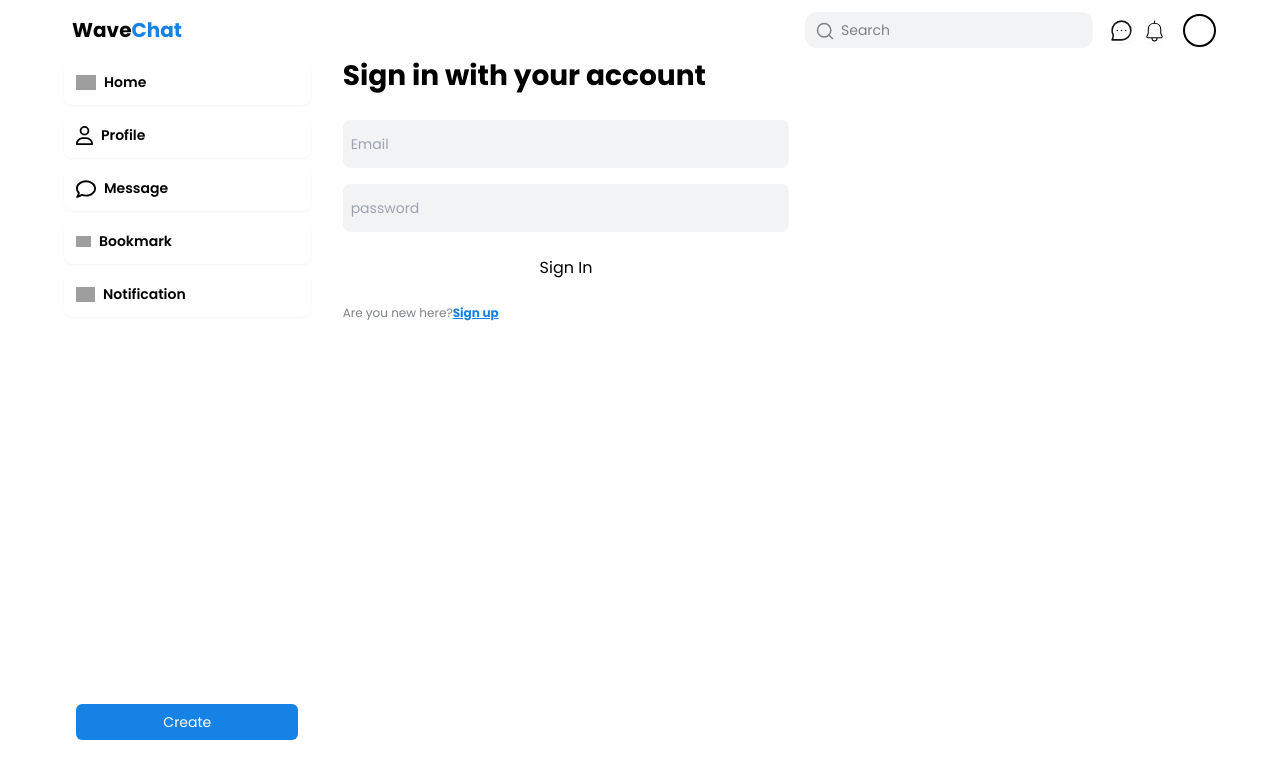
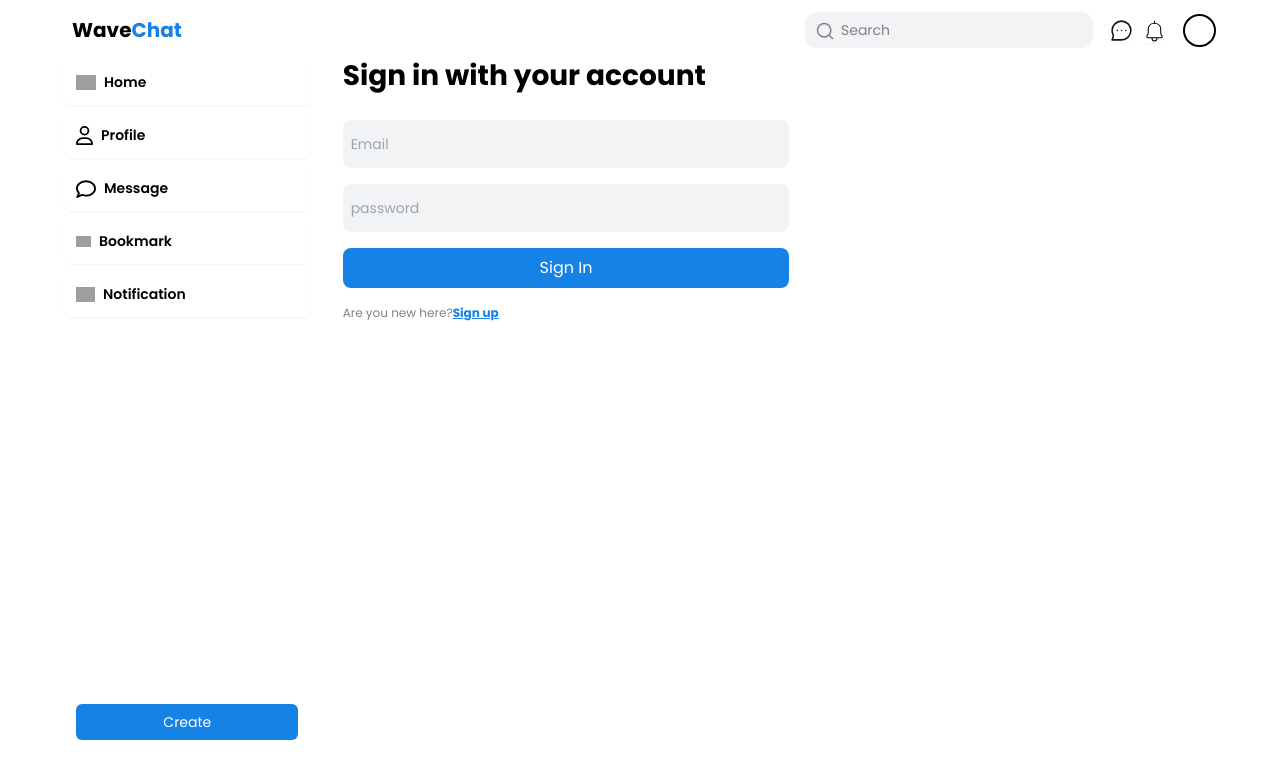
Before and after one commit to ornob90/Social-Media-Website, a Next.js app: page /login in a window 1280 px wide. Shown: the top 778 px of the page. Built offline with nearby package versions, Linux system fonts and the light colour scheme; no server answers; grey boxes are pictures that could not be loaded.

Commit message:
Setup credentials provider to get login form data using hook form

```diff
--- a/src/app/api/auth/[...nextauth]/options.ts
+++ b/src/app/api/auth/[...nextauth]/options.ts
@@ -9,10 +9,12 @@ export const options = {
         password: {},
         displayName: {},
         userName: {},
+        forSigned: {},
       },
       async authorize(credentials, req) {
-        const { userName, displayName, email, password } = credentials || {};
-        console.log({ userName, displayName, email, password });
+        const { userName, displayName, email, password, forSigned } =
+          credentials || {};
+        console.log({ userName, displayName, email, password, forSigned });
         return null;
       },
     }),
--- a/src/app/createPost/page.tsx
+++ b/src/app/createPost/page.tsx
@@ -6,11 +6,11 @@ import { SearchParams } from "@/types/global.types";
 const CreatePost = ({ searchParams }: { searchParams: SearchParams }) => {
   const postAvailable = searchParams["post-available"] || "people";
   return (
-    <section className="w-full ">
+    <section className="w-full no-scrollbar">
       <Header header="Create a Post" />
       {/* Post Availability  */}
       <div className="overflow-auto no-scrollbar">
-        <div className="flex gap-4 min-w-[490px] overflow-scroll no-scrollbar">
+        <div className="flex gap-4 min-w-[490px] overflow-scroll ">
           <PostAvailable
             src="/assets/globe.svg"
             alt="Globe Icon"
--- a/src/app/globals.css
+++ b/src/app/globals.css
@@ -2,8 +2,17 @@
 @tailwind components;
 @tailwind utilities;
 
-@layer utilities {
+@layer {
   .text-balance {
     text-wrap: balance;
   }
+
+  .no-scrollbar::-webkit-scrollbar {
+    display: none;
+  }
+
+  .no-scrollbar {
+    -ms-overflow-style: none; /* IE and Edge */
+    scrollbar-width: none; /* Firefox */
+  }
 }
--- a/src/app/login/page.tsx
+++ b/src/app/login/page.tsx
@@ -1,37 +1,18 @@
-import Button from "@/components/html/Button/Button";
-import Input from "@/components/html/Input/Input";
+import LoginForm from "@/components/forms/LoginForm/LoginForm";
 import Header from "@/components/shared/header/Header";
-import Link from "next/link";
+import { getServerSession } from "next-auth";
+import { redirect } from "next/navigation";
 
-const Login = () => {
+const Login = async () => {
+  const session = await getServerSession();
+
+  if (session) {
+    redirect("/");
+  }
   return (
     <section>
       <Header header="Sign in with your account" />
-      <form
-        action=""
-        className="flex flex-col gap-4 mt-4 w-full md:w-[70%] lg:w-1/2"
-      >
-        <Input
-          className="py-3 pl-2 bg-light-gray rounded-lg placeholder:text-sm"
-          placeholder="Email"
-          type="email"
-          required
-        />
-        <Input
-          className="py-3 pl-2 bg-light-gray rounded-lg placeholder:text-sm"
-          placeholder="password"
-          type="password"
-          required
-        />
-
-        <Button className="py-2 rounded-lg">Sign In</Button>
-        <p className="text-[12px] text-dark-gray">
-          Are you new here?
-          <Link href="/signup" className="text-primary font-bold underline">
-            Sign up
-          </Link>
-        </p>
-      </form>
+      <LoginForm />
     </section>
   );
 };
--- /dev/null
+++ b/src/components/forms/LoginForm/LoginForm.tsx
@@ -0,0 +1,65 @@
+"use client";
+import Button from "@/components/html/Button/Button";
+import { LoginTypes } from "@/types/auth.types";
+import { signIn } from "next-auth/react";
+import Link from "next/link";
+import { redirect } from "next/navigation";
+import React from "react";
+import { SubmitHandler, useForm } from "react-hook-form";
+
+const LoginForm = () => {
+  const { register, handleSubmit } = useForm<LoginTypes>();
+
+  const onSubmit: SubmitHandler<LoginTypes> = async (data) => {
+    const { email, password } = data;
+    try {
+      const response = await signIn("credentials", {
+        email,
+        password,
+        forSigned: true,
+      });
+
+      if (!response?.error) {
+        redirect("/");
+      }
+
+      if (!response?.ok) {
+        throw new Error("Network response was not ok!");
+      }
+    } catch (error: any) {
+      console.log(error.message);
+    }
+  };
+
+  return (
+    <form
+      onSubmit={handleSubmit(onSubmit)}
+      className="flex flex-col gap-4 mt-4 w-full md:w-[70%] lg:w-1/2"
+    >
+      <input
+        className="focus:outline-none py-3 pl-2 bg-light-gray rounded-lg placeholder:text-sm"
+        placeholder="Email"
+        {...register("email", {
+          required: true,
+          pattern: /^[\w-\.]+@([\w-]+\.)+[\w-]{2,4}$/i,
+        })}
+      />
+      <input
+        className="focus:outline-none py-3 pl-2 bg-light-gray rounded-lg placeholder:text-sm"
+        placeholder="password"
+        type="password"
+        {...register("password", { required: true })}
+      />
+
+      <Button className="py-2 rounded-lg bg-primary text-white">Sign In</Button>
+      <p className="text-[12px] text-dark-gray">
+        Are you new here?
+        <Link href="/register" className="text-primary font-bold underline">
+          Sign up
+        </Link>
+      </p>
+    </form>
+  );
+};
+
+export default LoginForm;
--- a/src/types/auth.types.ts
+++ b/src/types/auth.types.ts
@@ -4,3 +4,8 @@ export type RegisterTypes = {
   email: string;
   password: string;
 };
+
+export type LoginTypes = {
+  email: string;
+  password: string;
+};
```
